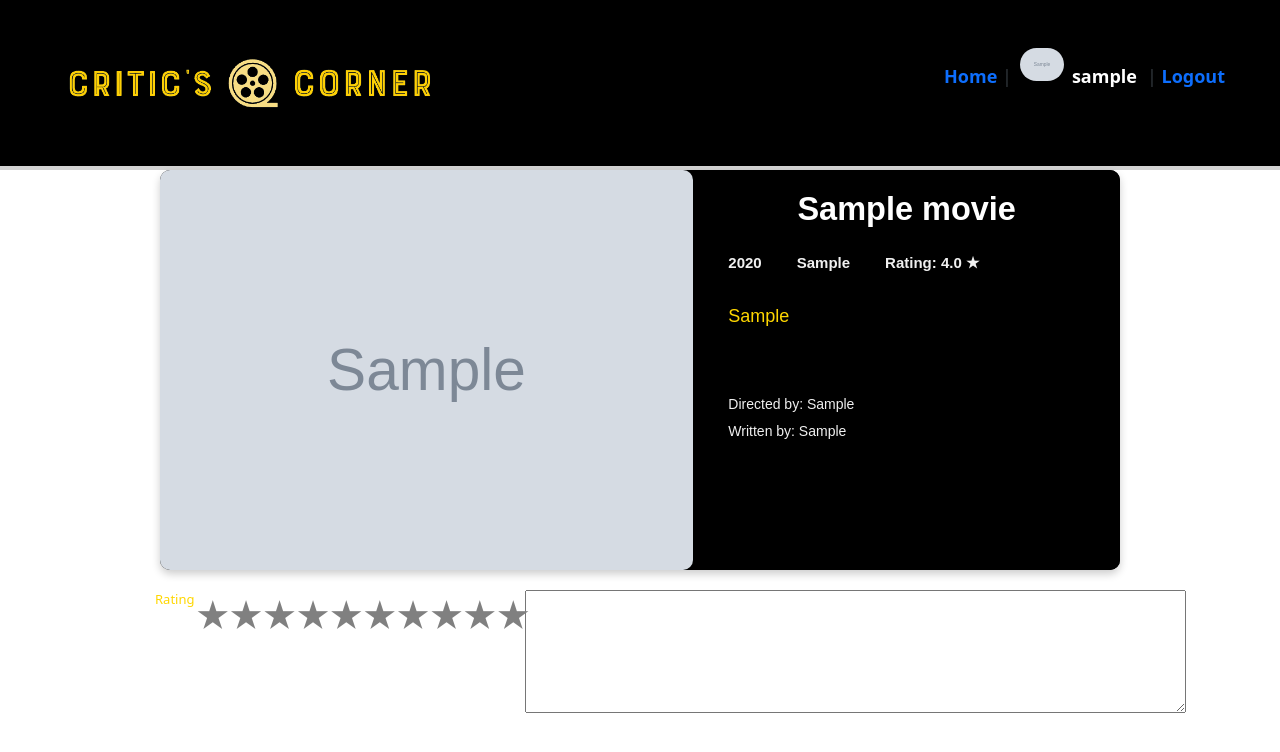
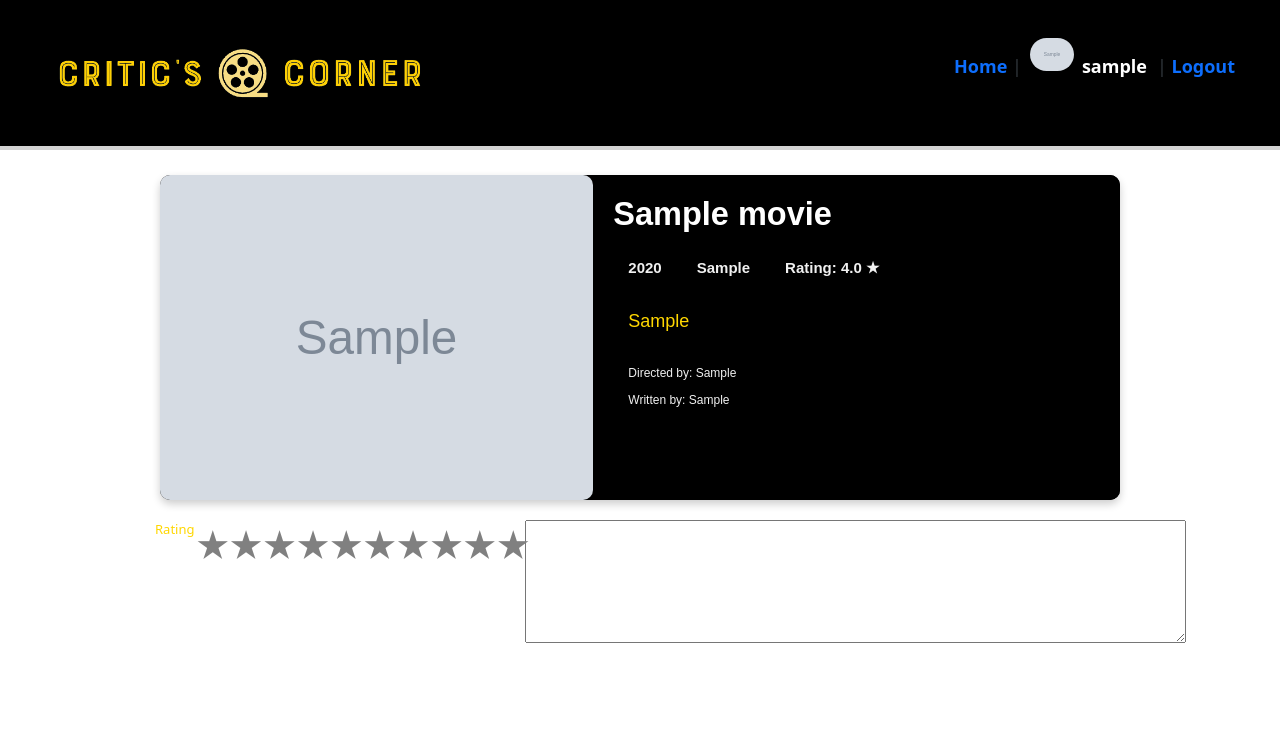
Before and after one commit to tegco/CriticsCorner, a Django app: page /1 in a window 1280 px wide. Shown: the top 752 px of the page. Run offline with Django 4.2, Linux system fonts and the light colour scheme; a user stored in the database is signed in; tables that the repository leaves empty hold one stand-in row (values such as "Sample post"); grey boxes marked "Sample" are stand-in pictures; some libraries are stand-ins or nearby versions.

Commit message:
pequenos ajustes com o que veio da main

```diff
--- a/criticscorner/review/Templates/review/details.html
+++ b/criticscorner/review/Templates/review/details.html
@@ -26,7 +26,7 @@
              <li>Rating: {{movie.avg_rating}}  ★</li>
                 <br><br>
             <p>{{movie.plot}}</p>
-        </ul> <br>
+        </ul>
 
             <ul id="crew-info">
                 <li>Directed by: {{movie.director}}</li> <br>
--- a/criticscorner/review/static/review/styles.css
+++ b/criticscorner/review/static/review/styles.css
@@ -36,7 +36,7 @@
     background-size: cover;
     background-repeat: no-repeat;
     background-position: center center;
-    height: 400px;
+    height: 325px;
      border-radius: 10px;
 
 }
@@ -66,12 +66,16 @@
     font-size: 15px;
     padding-right: 30px;
 }
+
+#details-info h1,h2 {
+    text-align: left;
+}
 #basic-info li {
     font-weight: bold;
 }
 
 #crew-info li{
-    font-size: 14px;
+    font-size: 12px;
 }
 
 #details-rating {
@@ -116,22 +120,6 @@
     padding-top: 20px;
 }
 
-
-
-
-
-
-
-
-
-
-
-
-
-* {
-    box-sizing: border-box;
-}
-
 html,
 body {
     background-color: white;
@@ -149,11 +137,12 @@
 
 header {
     background-color: black;
-    padding: 45px;
+    padding: 35px;
     border-bottom: 4px solid lightgray;
     font-size: larger;
     display: flex;
     justify-content: space-between;
+    margin-bottom: 25px;
 }
 
 nav {
```
